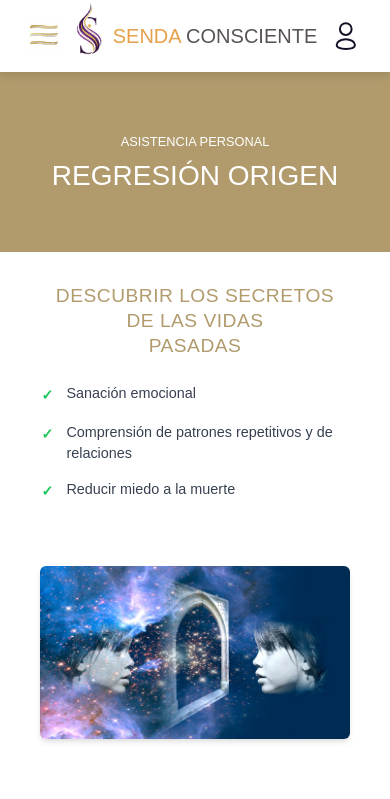
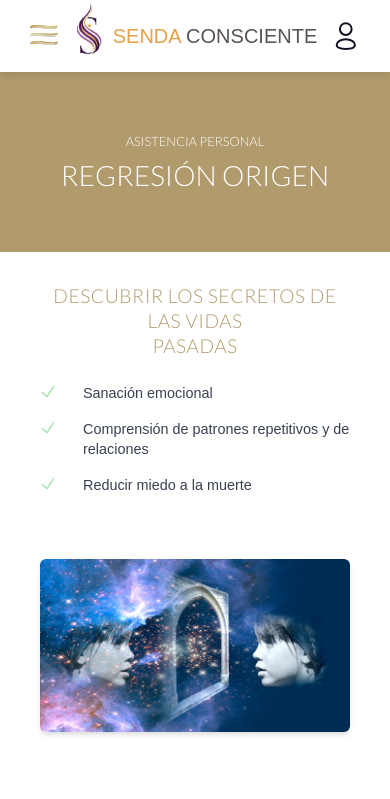
Before and after one commit to orbimatrix/Conscious-path, a Next.js app: page /regresion in a window 390 px wide. Shown: the top 799 px of the page. Built offline with nearby package versions, Linux system fonts and the light colour scheme.

Commit message:
Refactor page.module.css and page.tsx to enhance visual consistency and responsiveness. Added 'Lato' font family and adjusted font weights for improved typography. Replaced text icons with image assets for better aesthetics and updated layout styles for content sections.

```diff
--- a/src/app/regresion/page.module.css
+++ b/src/app/regresion/page.module.css
@@ -35,13 +35,16 @@
 .infoText {
   color: #ffffff;
   font-size: 1.125rem;
+  font-family: 'Lato', sans-serif;
+  font-weight: 300;
   margin-bottom: 0.5rem;
-  font-weight: 500;
 }
 
 .bannerTitle {
   color: #ffffff;
   font-size: 3.75rem;
+  font-family: 'Lato', sans-serif;
+  font-weight: 300;
   line-height: 1.1;
 }
 
@@ -65,6 +68,7 @@
 .checkmarkTitle {
   color: #B19B6D;
   font-size: 2.5rem;
+  font-family: 'Lato', sans-serif;
   font-weight: 300;
   line-height: 1.2;
   margin-bottom: 3rem;
@@ -91,11 +95,11 @@
 }
 
 .checkmarkIcon {
-  color: #22c55e;
-  font-size: 1.25rem;
-  font-weight: bold;
+  margin-right: 15px;
   flex-shrink: 0;
-  width: 1.5rem;
+  width: 22px;
+  height: 22px;
+  object-fit: contain;
   text-align: center;
 }
 
@@ -212,7 +216,7 @@
 /* Image Section Styles */
 .imageSection {
   width: 100%;
-  padding: 3rem 1rem;
+  padding: 0;
   background-color: white;
   display: flex;
   align-items: center;
@@ -220,8 +224,8 @@
 }
 
 .imageContainer {
-  max-width: 1200px;
-  margin: 0 auto;
+  max-width: 100%;
+  margin: 0;
   text-align: center;
   width: 100%;
 }
@@ -408,6 +412,13 @@
   }
 }
 
+@media (max-width: 960px) and (min-width: 360px) {
+  .reflectionImage {
+    width: 100%;
+    max-width: 100%;
+  }
+}
+
 @media (max-width: 1024px) {
   .bannerTitle {
     font-size: 3rem;
@@ -539,8 +550,8 @@
   }
 
   .checkmarkIcon {
-    font-size: 1.125rem;
-    width: 1.25rem;
+    width: 20px;
+    height: 20px;
   }
 
   .checkmarkText {
@@ -648,8 +659,8 @@
   }
 
   .checkmarkIcon {
-    font-size: 1rem;
-    width: 1rem;
+    width: 18px;
+    height: 18px;
   }
 
   .checkmarkText {
@@ -814,9 +825,8 @@
   }
 
   .checkmarkIcon {
-    font-size: 0.9rem;
-    width: 0.9rem;
-    margin-top: 2px;
+    width: 16px;
+    height: 16px;
   }
 
   .checkmarkText {
@@ -953,8 +963,8 @@
   }
 
   .checkmarkIcon {
-    font-size: 0.75rem;
-    width: 0.75rem;
+    width: 14px;
+    height: 14px;
   }
 
   .checkmarkText {
@@ -1066,8 +1076,8 @@
   }
 
   .checkmarkIcon {
-    font-size: 0.625rem;
-    width: 0.625rem;
+    width: 12px;
+    height: 12px;
   }
 
   .checkmarkText {
@@ -1199,7 +1209,7 @@
 /* High DPI displays */
 @media (-webkit-min-device-pixel-ratio: 2), (min-resolution: 192dpi) {
   .bannerTitle {
-    font-weight: 700;
+    font-weight: 300;
   }
 }
 
--- a/src/app/regresion/page.tsx
+++ b/src/app/regresion/page.tsx
@@ -72,22 +72,20 @@ export default function RegresionPage() {
           </h2>
           <div className={styles.checkmarkList}>
             <div className={styles.checkmarkItem}>
-              <span className={styles.checkmarkIcon}>✓</span>
+              <img src="/img/check.png" alt="Check" className={styles.checkmarkIcon} />
               <span className={styles.checkmarkText}>Sanación emocional</span>
             </div>
             <div className={styles.checkmarkItem}>
-              <span className={styles.checkmarkIcon}>✓</span>
+              <img src="/img/check.png" alt="Check" className={styles.checkmarkIcon} />
               <span className={`${styles.checkmarkText} ${styles.longText}`}>Comprensión de patrones repetitivos y de relaciones</span>
             </div>
             <div className={styles.checkmarkItem}>
-              <span className={styles.checkmarkIcon}>✓</span>
+              <img src="/img/check.png" alt="Check" className={styles.checkmarkIcon} />
               <span className={styles.checkmarkText}>Reducir miedo a la muerte</span>
             </div>
           </div>
         </div>
       </div>
-
-
 
       {/* Image Section */}
       <div className={styles.imageSection}>
@@ -103,8 +101,8 @@ export default function RegresionPage() {
         </div>
       </div>
 
-       {/* Content Section */}
-       <div className={styles.contentSection}>
+      {/* Content Section */}
+      <div className={styles.contentSection}>
         <div className={styles.contentContainer}>
           <div className={styles.prose}>
             <h2 className={styles.sectionTitle}>
```
